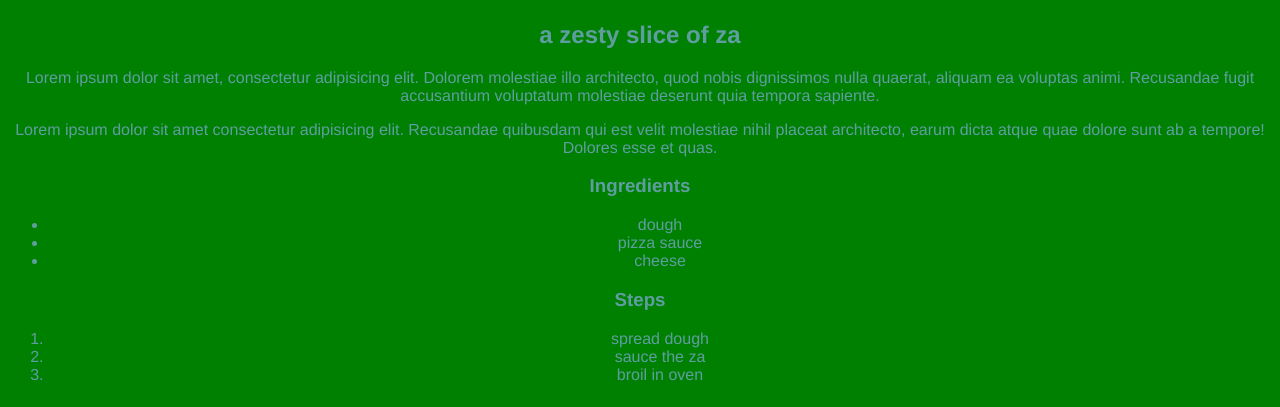
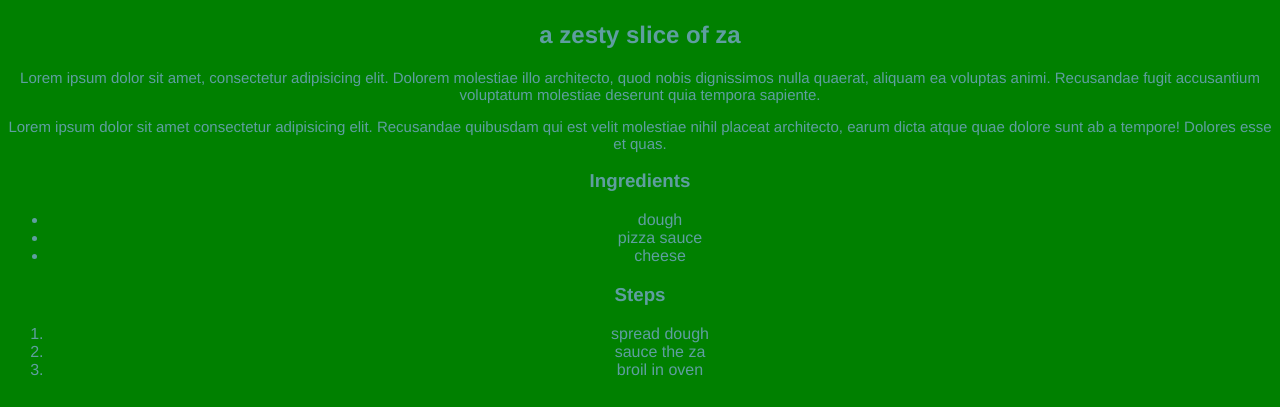
Before and after one commit to RileyDu/odin-recipes, a plain HTML site: page recipes/pizza.html in a window 1280 px wide. Shown: the part 393-800 px from the top of the page. Drawn offline with Linux system fonts and the light colour scheme.

Commit message:
fixed font size

```diff
--- a/styles.css
+++ b/styles.css
@@ -9,8 +9,8 @@ h2{
 h3{
     text-decoration: dashed wheat;
 }
-p. text{
-    size: 200px !important;
+p{
+    font-size: 15px;
 }
 
 *{
```
